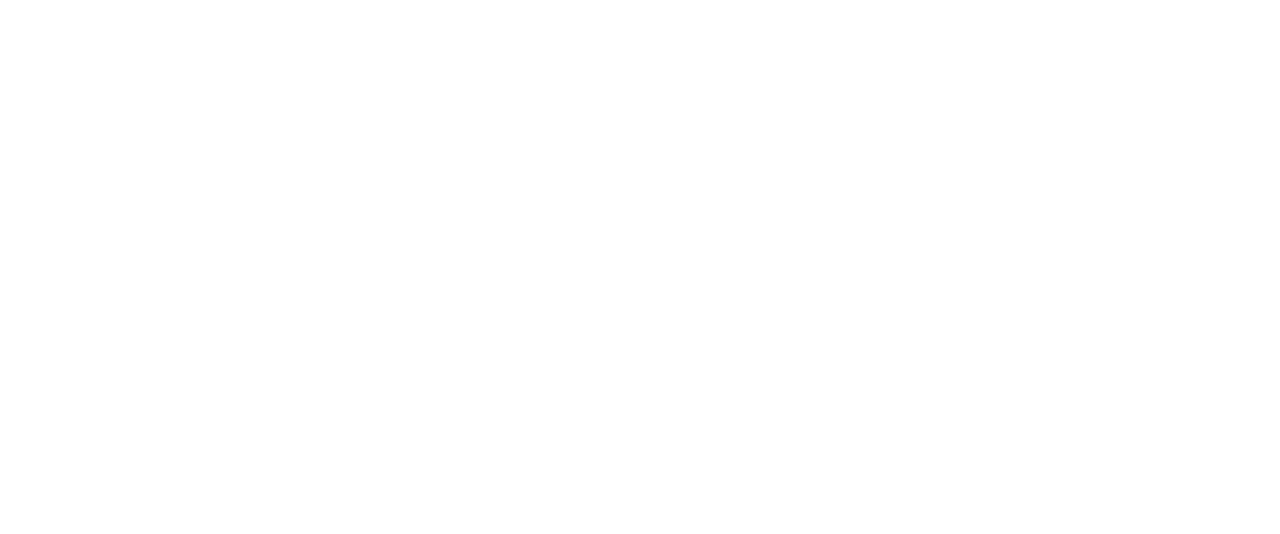
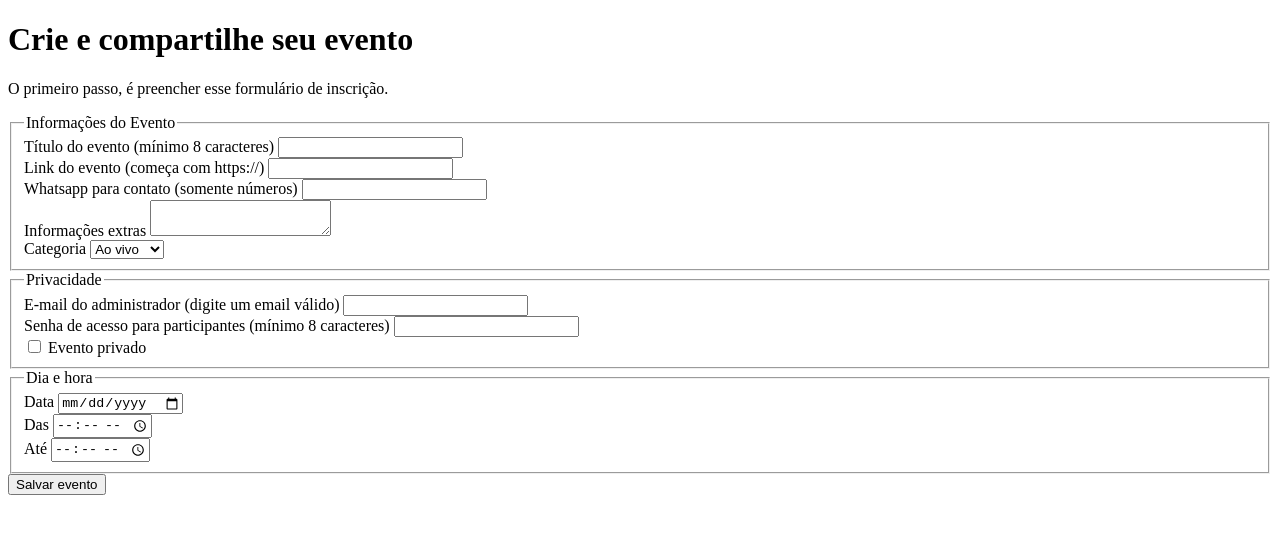
Before and after one commit to Riquecelo/explorer-projeto-3, a plain HTML site: page index.html in a window 1280 px wide. Drawn offline with Linux system fonts and the light colour scheme.

Commit message:
estrutura html

```diff
--- a/index.html
+++ b/index.html
@@ -7,6 +7,102 @@
     <title>Document</title>
 </head>
 <body>
+    <div class="page">
+        <header>
+            <h1>Crie e compartilhe seu evento</h1>
+            <p>O primeiro passo, é preencher esse formulário de inscrição.</p>
+        </header>
+        <form>
+            <fieldset>
+                <legend>Informações do Evento</legend>
 
+                <div class="input-wrapper">
+                    <label for="nome">Título do evento
+                        <span>(mínimo 8 caracteres)</span>
+                    </label>
+                    <input type="text" id="nome">
+                </div>
+
+                <div class="input-wrapper">
+                    <label for="link-event">
+                        Link do evento
+                        <span>(começa com https://)</span>
+                    </label>
+                    <input type="text" id="link-event">
+                </div>
+
+                <div class="input-wrapper">
+                    <label for="whats">
+                        Whatsapp para contato
+                        <span>(somente números)</span>
+                    </label>
+                    <input type="number" name="whatsapp" id="whats">
+                </div>
+
+                <div class="input-wrapper">
+                    <label for="info-extra">Informações extras</label>
+                    <textarea id="info-extra"></textarea>
+                </div>
+
+                <div class="input-wrapper">
+                    <label for="category">Categoria</label>
+                    <select id="category">
+                        <option value="live">Ao vivo</option>
+                        <option value="podcast">Podcast</option>
+                        <option value="mentor">Mentoria</option>
+                    </select>
+                </div>
+            </fieldset>
+
+            <fieldset>
+                <legend>Privacidade</legend>
+
+                <div class="input-wrapper">
+                    <label for="email">
+                        E-mail do administrador
+                        <span>(digite um email válido)</span>
+                    </label>
+                    <input type="email" name="" id="email">
+                </div>
+
+                <div class="input-wrapper">
+                    <label for="senha">
+                        Senha de acesso para participantes
+                        <span>(mínimo 8 caracteres)</span>
+                    </label>
+                    <input type="password" name="" id="senha">
+                </div>
+
+                <div class="checkbox-wrapper">
+                    <input type="checkbox" id="event-private" />
+                    <label for="event-private">Evento privado</label>
+                </div>
+            </fieldset>
+
+            <fieldset>
+                <legend>Dia e hora</legend>
+                <div class="input-wrapper">
+                    <label for="date">Data</label>
+                    <input type="date" id="date">
+                </div>
+
+                <div class="input-wrapper">
+                    <label for="first-time">Das</label>
+                    <input type="time" id="date">
+                </div>
+
+                <div class="input-wrapper">
+                    <label for="last-time">Até</label>
+                    <input type="time" id="date">
+                </div>
+            </fieldset>
+        </form>
+
+        <footer>
+            <button type="button">
+                Salvar evento
+            </button>
+        </footer>
+    </div>
 </body>
 </html>
```
